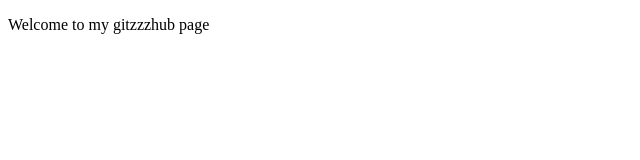
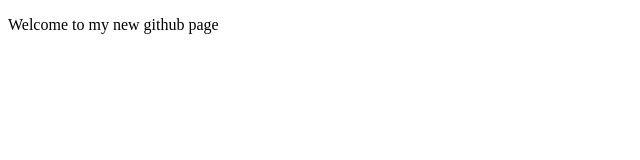
Before and after one commit to rrizleyctpi/rrizleyctpi.github.io, a plain HTML site: page Index.html in a window 1280 px wide. Shown: the full height of the page, 0-640 px from the left. Drawn offline with Linux system fonts and the light colour scheme.

Commit message:
Update Index.html

```diff
--- a/Index.html
+++ b/Index.html
@@ -3,6 +3,6 @@
 <head>
 </head>
 <body>
-<p>Welcome to my gitzzzhub page</p>
+<p>Welcome to my new github page</p>
 </body>
 </html>
```
